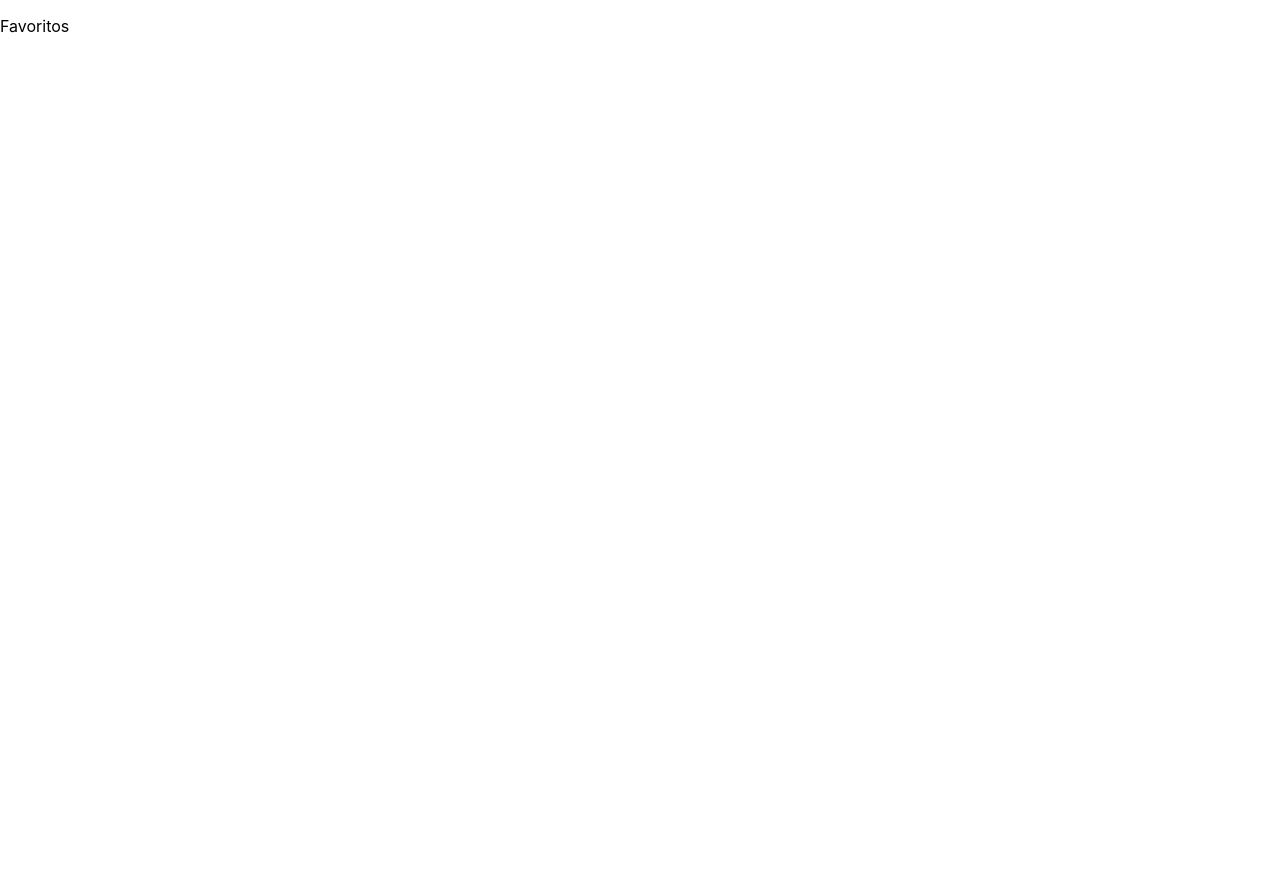
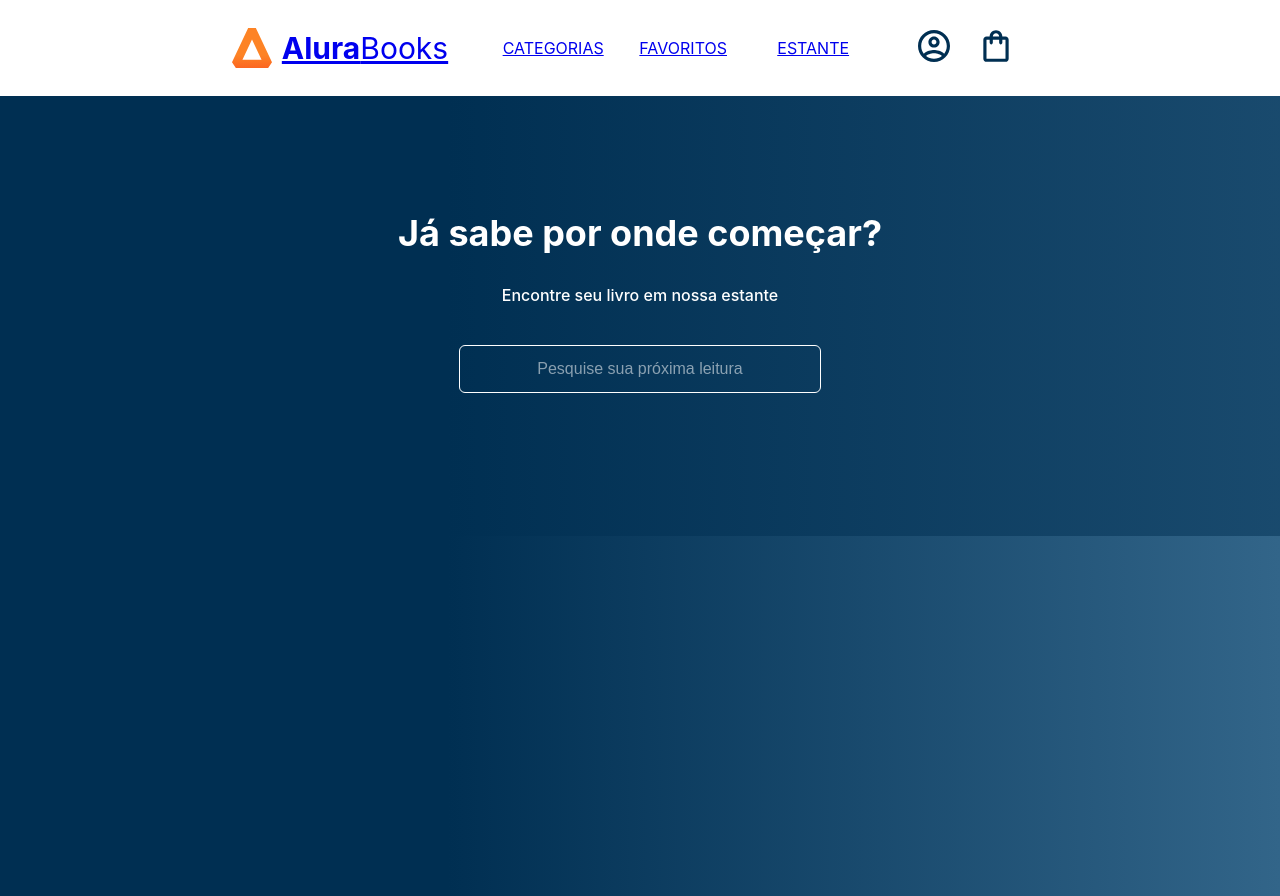
Before and after one commit to g-lippe/alura-fullstack-node, a React (Create React App) app: page /favoritos in a window 1280 px wide. Before the commit the page ends 800 px from the top, so only its background shows below. Built offline with nearby package versions, Linux system fonts and the light colour scheme.

Commit message:
Changed Routes

```diff
--- a/src/componentes/header/index.js
+++ b/src/componentes/header/index.js
@@ -1,6 +1,7 @@
 import styled from 'styled-components';
 import Logo from '../logo';
 import OpcoesHeader from '../opcoesHeader';
+import { Link } from 'react-router-dom';
 
 const HeaderContainer = styled.header`
   background-color: #FFF;
@@ -11,7 +12,9 @@
 export default function Header() {
   return (
     <HeaderContainer>
-      <Logo />
+      <Link to="/">
+        <Logo />
+      </Link>
       <OpcoesHeader />
     </HeaderContainer>
   )
--- a/src/componentes/opcoesHeader/index.js
+++ b/src/componentes/opcoesHeader/index.js
@@ -29,7 +29,6 @@
   width: 25px;
 `
 
-
 function OpcoesHeader() {
   return (
     <Fragment>
--- a/src/index.js
+++ b/src/index.js
@@ -1,8 +1,10 @@
 import React from 'react';
 import ReactDOM from 'react-dom/client';
-import App from './App';
+import Home from './rotas/Home';
 import { createGlobalStyle } from 'styled-components';
 import { BrowserRouter, Routes, Route } from 'react-router-dom';
+import Header from './componentes/header';
+import Favoritos from './rotas/favoritos';
 
 const GlobalStyle = createGlobalStyle`
   body {
@@ -29,9 +31,10 @@
   <React.StrictMode>
     <GlobalStyle />
     <BrowserRouter>
+      <Header />
       <Routes>
-        <Route path="/favoritos" element={<p>Favoritos</p>} />
-        <Route path="/" element={<App />} />
+        <Route path="/favoritos" element={<Favoritos />} />
+        <Route path="/" element={<Home />} />
       </Routes>
     </BrowserRouter>
   </React.StrictMode>
--- /dev/null
+++ b/src/rotas/Home.js
@@ -0,0 +1,21 @@
+import styled from 'styled-components';
+import Pesquisa from '../componentes/pesquisa';
+import UltimosLancamentos from '../componentes/ultimosLancamentos';
+
+
+const AppContainer = styled.div`
+  width: 100vw;
+  height: 100vh;
+  background-image: linear-gradient(90deg, #002F52 35%, #326589);
+`
+
+function Home() {
+  return (
+    <AppContainer>
+      <Pesquisa />
+      <UltimosLancamentos />
+    </AppContainer>
+  );
+}
+
+export default Home;
--- a/src/App.js
+++ b/src/rotas/favoritos.js
@@ -1,7 +1,5 @@
-import Header from './componentes/header';
 import styled from 'styled-components';
-import Pesquisa from './componentes/pesquisa';
-import UltimosLancamentos from './componentes/ultimosLancamentos';
+import Pesquisa from '../componentes/pesquisa';
 
 
 const AppContainer = styled.div`
@@ -10,14 +8,12 @@
   background-image: linear-gradient(90deg, #002F52 35%, #326589);
 `
 
-function App() {
+function Favoritos() {
   return (
     <AppContainer>
-      <Header />
       <Pesquisa />
-      <UltimosLancamentos />
     </AppContainer>
   );
 }
 
-export default App;
+export default Favoritos;
```
